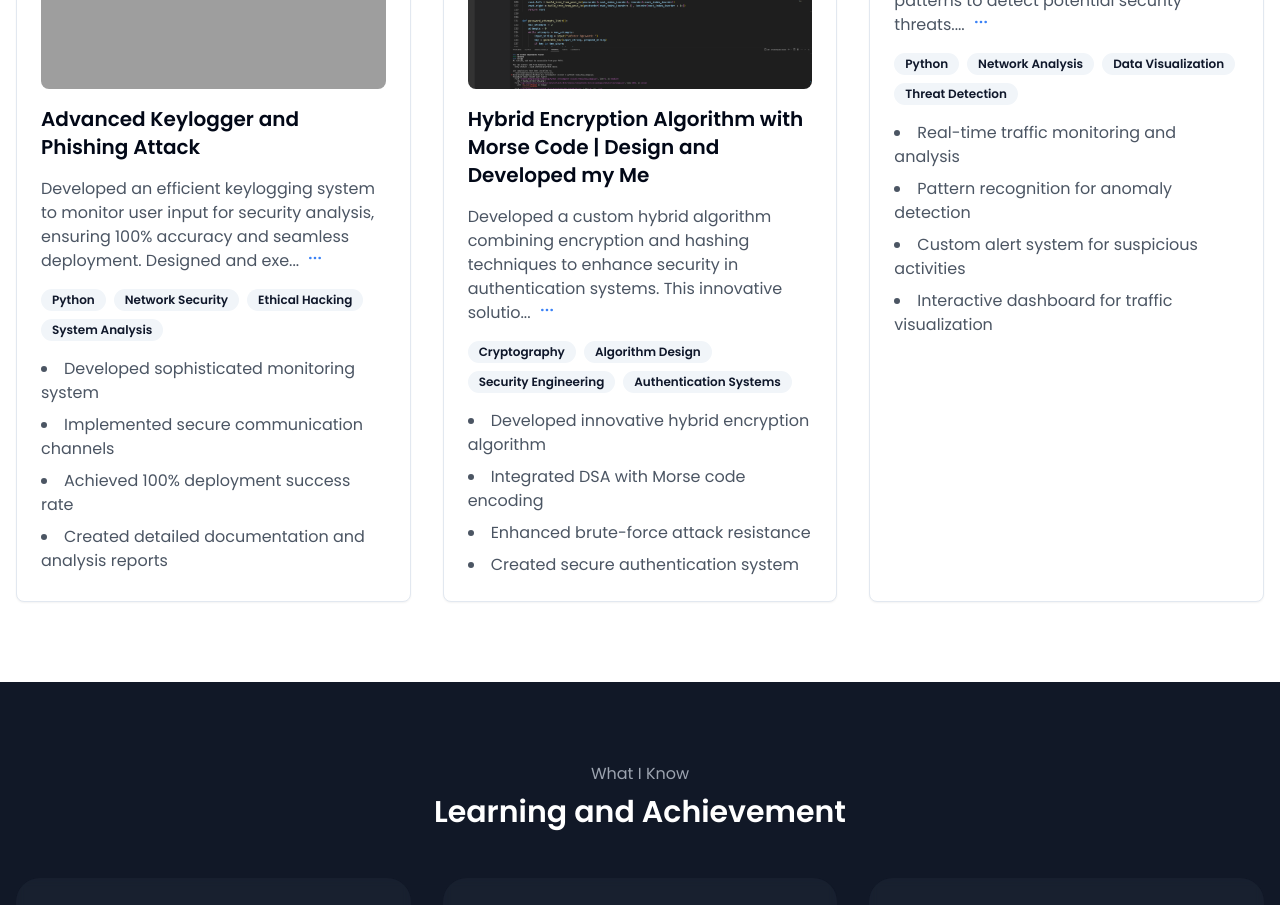
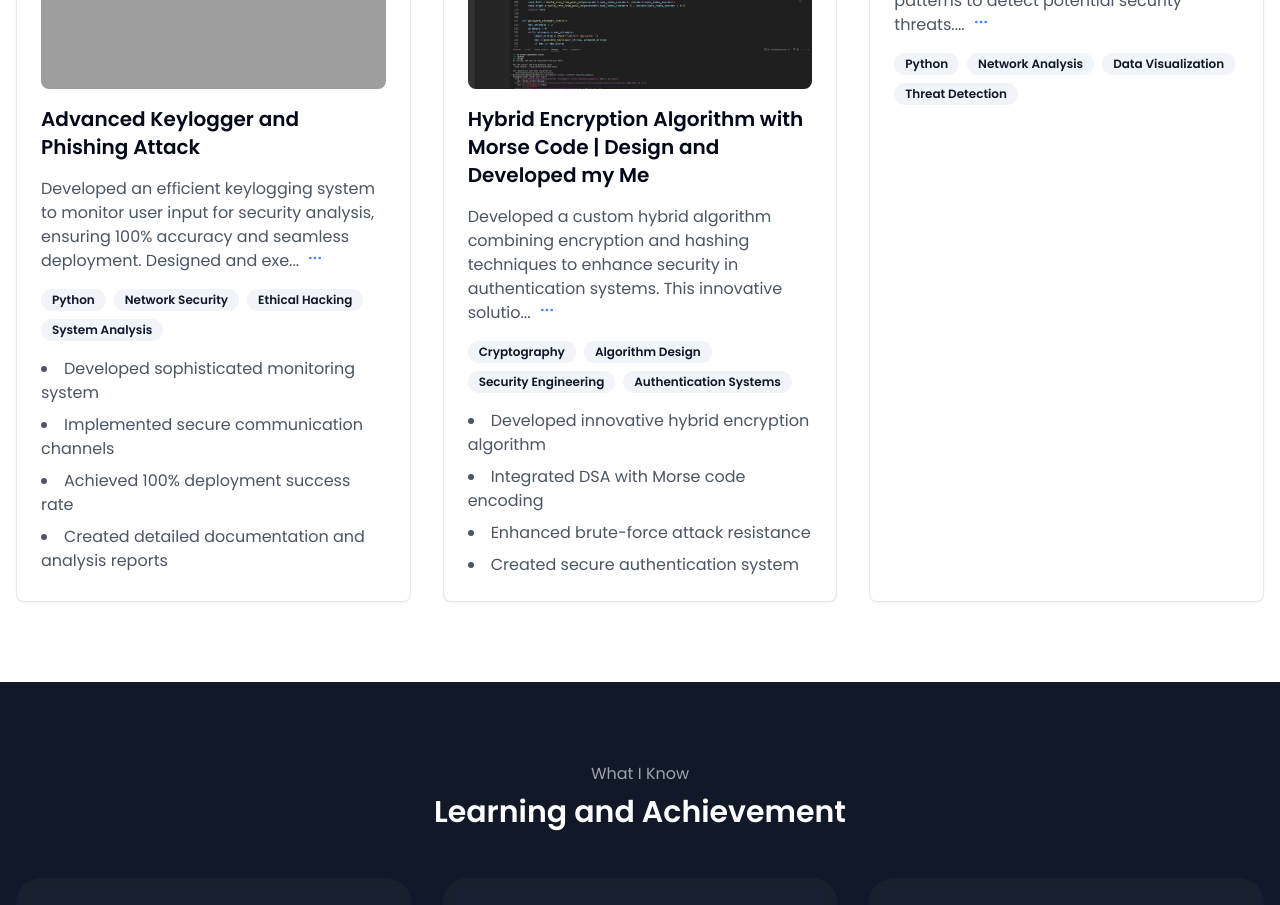
Before and after one commit to Teamd3p/deepratanpara, a React (Vite) app: page / in a window 1280 px wide. Shown: the part 2520-3425 px from the top of the page. Built offline with nearby package versions, Linux system fonts and the light colour scheme; grey boxes are pictures that could not be loaded.

Commit message:
Remove achievements from project three
Updated the Projects component to remove the last four achievements from the description of the third project in the project section.
[skip gpt_engineer]

```diff
--- a/src/components/Projects.tsx
+++ b/src/components/Projects.tsx
@@ -42,12 +42,7 @@ const Projects = () => {
       title: "Network Traffic Analyzer",
       description: "Created a network monitoring tool for analyzing and visualizing network traffic patterns to detect potential security threats.",
       skills: ["Python", "Network Analysis", "Data Visualization", "Threat Detection"],
-      achievements: [
-        "Real-time traffic monitoring and analysis",
-        "Pattern recognition for anomaly detection",
-        "Custom alert system for suspicious activities",
-        "Interactive dashboard for traffic visualization"
-      ]
+      achievements: []
     }
   ];
 
```
